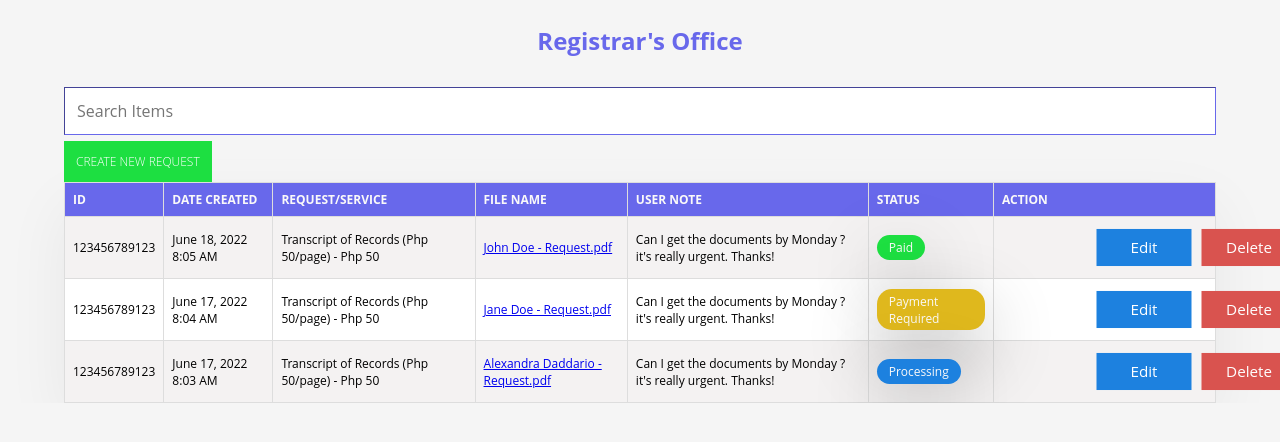
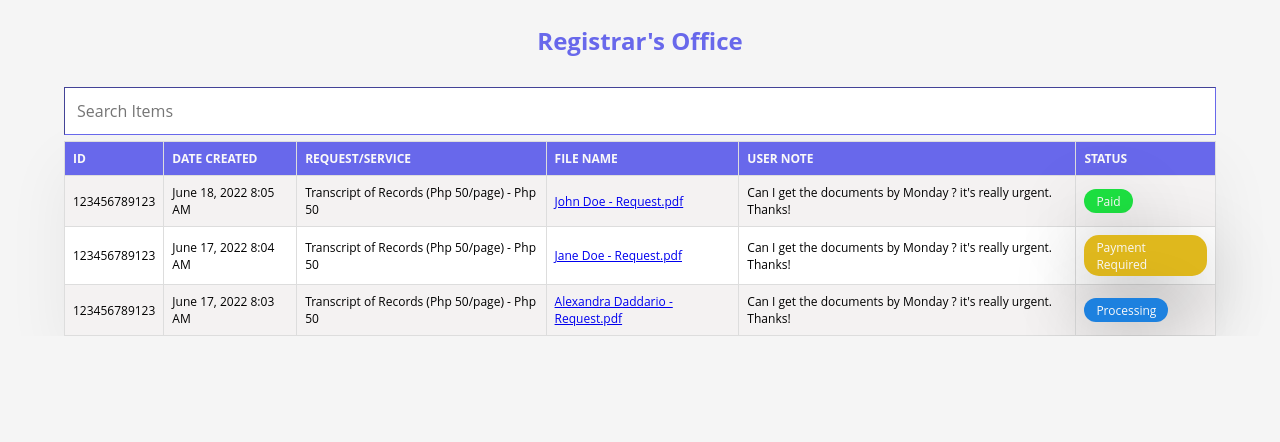
Before and after one commit to user109436/URS_Booking_System, a plain HTML site: page table.html in a window 1280 px wide. Drawn offline with Linux system fonts and the light colour scheme.

Commit message:
PATCH:Create Button and Action Buttons Removed

```diff
--- a/table.html
+++ b/table.html
@@ -8,13 +8,12 @@
     <link rel="stylesheet" href="./assets/css/styles.css" />
     <link rel="stylesheet" href="./assets/css/utilities.css" />
     <link rel="stylesheet" href="./assets/css/queries.css" />
-
   </head>
   <body>
-    <h1 class=" font-lg color-primary text-center u-m-y-m">
+    <h1 class="font-lg color-primary text-center u-m-y-m">
       Registrar's Office
     </h1>
-    <div class="container overflow-auto ">
+    <div class="container overflow-auto">
       <table class="container-90 card" id="table">
         <div class="search-table flex flex-justify-center container-90">
           <input
@@ -27,10 +26,6 @@
           />
         </div>
 
-        <div class="container-90">
-          <button class="add btn "> Create New Request</button>
-        </div>
-
         <tr class="bg-primary" id="table-header">
           <th>ID</th>
           <th>Date Created</th>
@@ -38,7 +33,6 @@
           <th>File Name</th>
           <th>User Note</th>
           <th>Status</th>
-          <th>Action</th>
         </tr>
 
         <tr>
@@ -51,20 +45,6 @@
           </td>
           <td>
             <span class="badge border-rounded bg-success">Paid</span>
-          </td>
-          <td>
-              <!-- Modal CRUD -->
-              <div class="modal-crud ">
-                <div class="modal-crud-box">
-
-                      <button class="action-btn edit cursor-pointer"  id="modalUpdate-btn">
-                        Edit
-                      </buttom>
-                      <button class="action-btn delete cursor-pointer">
-                        Delete
-                      </button>
-                </div>
-              </div>
           </td>
         </tr>
 
@@ -81,20 +61,6 @@
               >Payment Required</span
             >
           </td>
-          <td>
-            <!-- Modal CRUD -->
-            <div class="modal-crud ">
-              <div class="modal-crud-box">
-
-                    <button class="action-btn edit cursor-pointer"  id="modalUpdate-btn" >
-                      Edit
-                    </buttom>
-                    <button class="action-btn delete cursor-pointer">
-                      Delete
-                    </button>
-              </div>
-            </div>
-        </td>
         </tr>
 
         <tr>
@@ -108,27 +74,11 @@
           <td>
             <span class="badge border-rounded bg-processing">Processing</span>
           </td>
-          <td>
-            <!-- Modal CRUD -->
-            <div class="modal-crud ">
-              <div class="modal-crud-box">
-
-                    <button class="action-btn edit cursor-pointer"  id="modal-btn">
-                      Edit
-                    </buttom>
-                    <button class="action-btn delete cursor-pointer">
-                      Delete
-                    </button>
-              </div>
-            </div>
-        </td>
         </tr>
       </table>
-
-
     </div>
     <!-- modal Loading Screen -->
-      <!-- <div class="loading-screen border-rounded">
+    <!-- <div class="loading-screen border-rounded">
         <div class="loading-screen-box">
           <div class="loading">
             <div class="dot">L</div>
@@ -144,12 +94,13 @@
       </div> -->
 
     <!-- Modal Update -->
-    <div class="modal-update flex" id="openUpdateModal" style="display: none;">
-      <div class="modal-update-box u-p-sm ">
-         <h1 class="text-center font-lg color-primary text-center u-m-y-m">Update</h1>
+    <div class="modal-update flex" id="openUpdateModal" style="display: none">
+      <div class="modal-update-box u-p-sm">
+        <h1 class="text-center font-lg color-primary text-center u-m-y-m">
+          Update
+        </h1>
 
-         <form id="form-account-request" class="flex flex-col u-p-lg w-full">
-
+        <form id="form-account-request" class="flex flex-col u-p-lg w-full">
           <div class="u-mt-lg">
             <label for="user_note"
               >Important Notes of Documents (optional):</label
@@ -172,23 +123,17 @@
               <option value="Finished">Finished</option>
             </select>
           </div>
-          <div class="modal-update-btn crud " >
+          <div class="modal-update-btn crud">
+            <button type="submit" class="action-btn update">Update</button>
 
-            <button  type="submit" class="action-btn update">
-              Update
-            </button>
-
-            <button class="action-btn cancel" id="closeUpdateModal"> <!--Alert Message -->
+            <button class="action-btn cancel" id="closeUpdateModal">
+              <!--Alert Message -->
               Cancel
             </button>
           </div>
-
-          </form>
-
+        </form>
       </div>
     </div>
-
-
   </body>
   <footer>
     <script src="./assets/js/script.js" type="module"></script>
```
